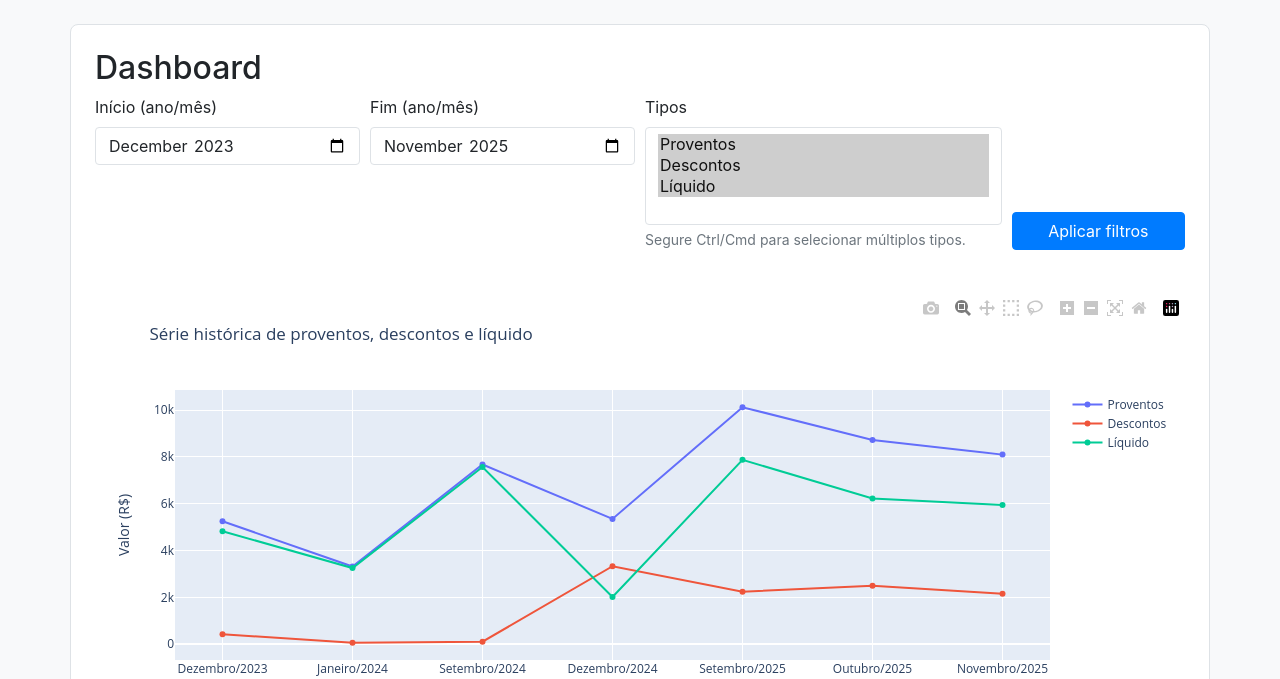
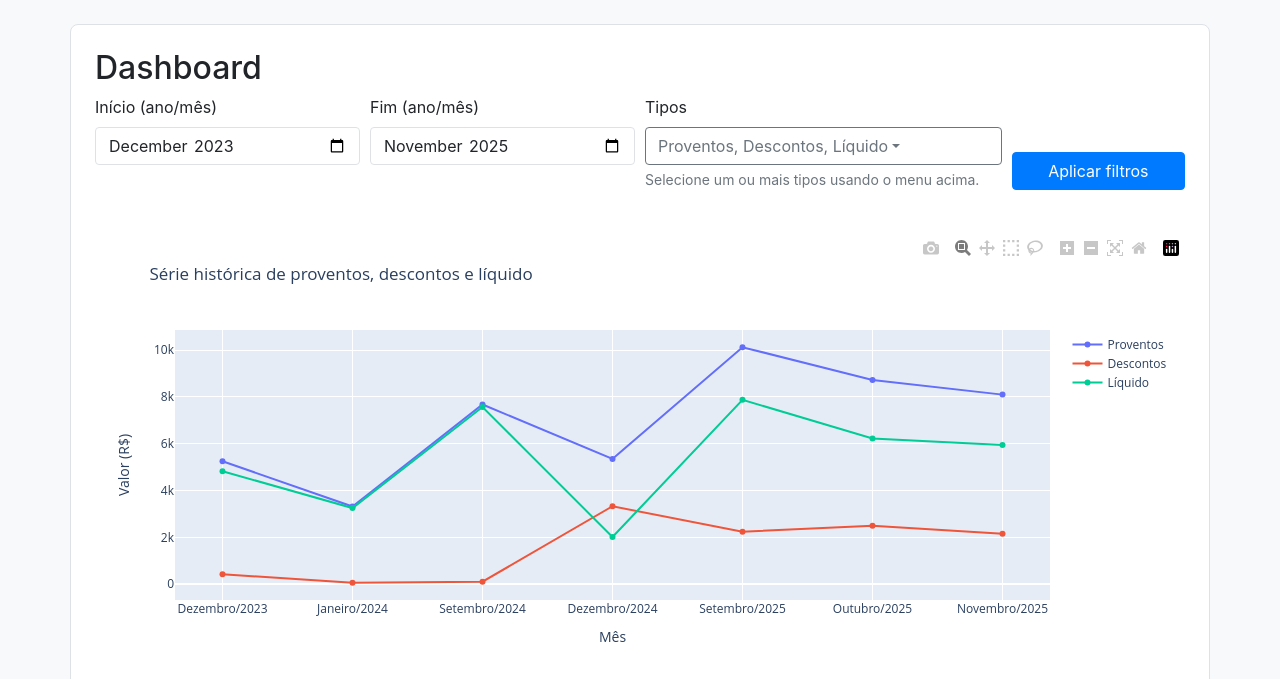
Before and after one commit to GloedenJoao/traking_income2, a FastAPI app: page /dashboard_totais in a window 1280 px wide. Shown: the part 57-736 px from the top of the page. Run offline with FastAPI, Linux system fonts and the light colour scheme; data comes from the database, SQL or seed files in the repository; parts of the project's set-up code (start-up, migrations or seed data) failed here and were passed over; some libraries are stand-ins or nearby versions.

Commit message:
Replace dashboard type filter with checkbox dropdown

```diff
--- a/app/templates/dashboard.html
+++ b/app/templates/dashboard.html
@@ -13,19 +13,74 @@
       <input type="month" class="form-control" id="end" name="end" value="{{ end_month }}">
     </div>
     <div class="form-group col-md-4">
-      <label for="types">Tipos</label>
-      <select multiple class="form-control" id="types" name="types">
-        <option value="proventos" {% if 'proventos' in selected_types %}selected{% endif %}>Proventos</option>
-        <option value="descontos" {% if 'descontos' in selected_types %}selected{% endif %}>Descontos</option>
-        <option value="liquido" {% if 'liquido' in selected_types %}selected{% endif %}>Líquido</option>
-      </select>
-      <small class="form-text text-muted">Segure Ctrl/Cmd para selecionar múltiplos tipos.</small>
+      <label for="typesDropdownButton">Tipos</label>
+      <div class="btn-group w-100">
+        <button type="button" class="btn btn-outline-secondary dropdown-toggle w-100 text-left" id="typesDropdownButton" data-toggle="dropdown" aria-haspopup="true" aria-expanded="false">
+          Selecionar tipos
+        </button>
+        <div class="dropdown-menu w-100 p-3" id="typesDropdownMenu" aria-labelledby="typesDropdownButton">
+          <div class="form-check">
+            <input class="form-check-input type-option" type="checkbox" value="proventos" id="typeProventos" name="types" {% if 'proventos' in selected_types %}checked{% endif %}>
+            <label class="form-check-label" for="typeProventos">Proventos</label>
+          </div>
+          <div class="form-check">
+            <input class="form-check-input type-option" type="checkbox" value="descontos" id="typeDescontos" name="types" {% if 'descontos' in selected_types %}checked{% endif %}>
+            <label class="form-check-label" for="typeDescontos">Descontos</label>
+          </div>
+          <div class="form-check">
+            <input class="form-check-input type-option" type="checkbox" value="liquido" id="typeLiquido" name="types" {% if 'liquido' in selected_types %}checked{% endif %}>
+            <label class="form-check-label" for="typeLiquido">Líquido</label>
+          </div>
+        </div>
+      </div>
+      <small class="form-text text-muted">Selecione um ou mais tipos usando o menu acima.</small>
     </div>
     <div class="form-group col-md-2 align-self-end">
       <button type="submit" class="btn btn-primary btn-block">Aplicar filtros</button>
     </div>
   </div>
 </form>
+
+<script>
+  (function() {
+    var dropdownButton = document.getElementById('typesDropdownButton');
+    var dropdownMenu = document.getElementById('typesDropdownMenu');
+
+    if (!dropdownButton || !dropdownMenu) {
+      return;
+    }
+
+    var labelMap = {
+      proventos: 'Proventos',
+      descontos: 'Descontos',
+      liquido: 'Líquido'
+    };
+
+    var checkboxes = dropdownMenu.querySelectorAll('.type-option');
+
+    dropdownMenu.addEventListener('click', function(event) {
+      event.stopPropagation();
+    });
+
+    function updateDropdownLabel() {
+      var selected = [];
+
+      checkboxes.forEach(function(checkbox) {
+        if (checkbox.checked) {
+          selected.push(labelMap[checkbox.value] || checkbox.value);
+        }
+      });
+
+      dropdownButton.textContent = selected.length ? selected.join(', ') : 'Selecionar tipos';
+    }
+
+    checkboxes.forEach(function(checkbox) {
+      checkbox.addEventListener('change', updateDropdownLabel);
+    });
+
+    updateDropdownLabel();
+  })();
+</script>
 
 {% if graphs_json %}
   <div id="graphs"></div>
```
